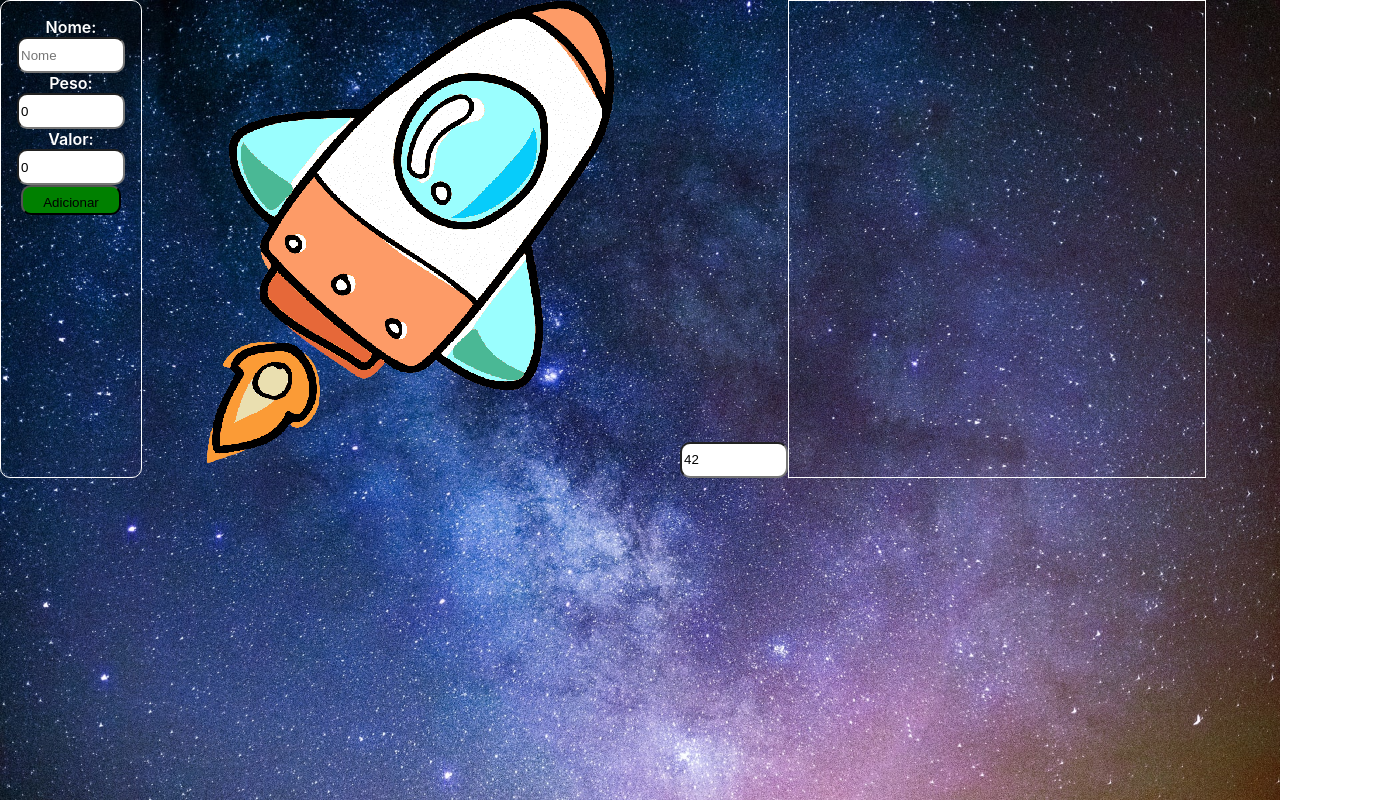
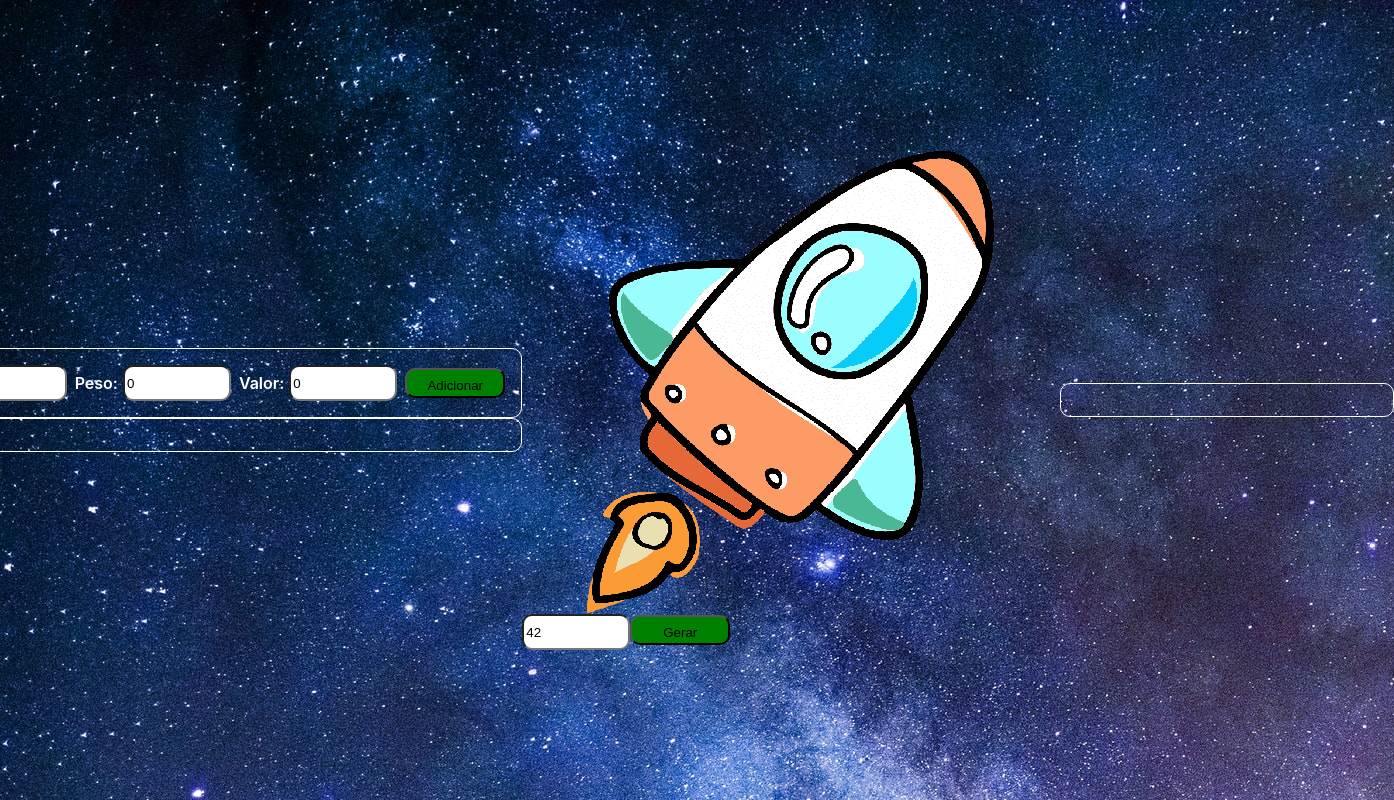
Before and after one commit to projeto-de-algoritmos/Greed_MochileiroDasGalaxias, a React (Create React App) app: page / in a window 1280 px wide. Shown: the whole page, 1394 px wide, since content can reach past the window. Built offline with nearby package versions, Linux system fonts and the light colour scheme.

Commit message:
Add result

```diff
--- a/src/App.js
+++ b/src/App.js
@@ -8,18 +8,33 @@ import * as S from './styles';
 function App() {
 
   const [items, setItems] = useState([]);
+  const [result, setResult] = useState([]);
+  const [maxWeight, setMaxWeight] = useState(42);
 
   const addItem = (item) => {
     setItems([...items, item])
   }
 
+  const generateResult = () => {
+    setResult(items);
+  }
+
   return (
     <S.Wrapper>
-      <ObjectForm addItem={addItem} />
-      <SpaceCraft />
-      <S.ItemsContainer>
-        {items.map((item) => <Item item={item} key={item.id} />)}
-      </S.ItemsContainer>
+      <div>
+        <ObjectForm addItem={addItem} />
+        <S.ItemsContainer>
+          {items.map((item) => <Item item={item} key={item.id} />)}
+        </S.ItemsContainer>
+      </div>
+      <div>
+        <SpaceCraft />
+        <S.Input type="number" value={maxWeight} onChange={(e) => setMaxWeight(parseInt(e.target.value))}/>
+        <S.Button onClick={() => generateResult()}>Gerar</S.Button>
+      </div>
+      <S.ResultContainer>
+        {result.map((item) => <Item item={item} key={item.id} />)}
+      </S.ResultContainer>
     </S.Wrapper>
   );
 }
--- a/src/components/ObjectForm/styles.js
+++ b/src/components/ObjectForm/styles.js
@@ -2,7 +2,6 @@ import styled from "styled-components";
 
 export const Wrapper = styled.div`
   display: flex;
-  flex-direction: column;
   border: 1px solid;
   border-color: white;
   padding: 16px;
@@ -14,6 +13,7 @@ export const Input = styled.input`
   border-radius: 10px;
   width: 100px;
   height: 30px;
+  margin-right: 8px;
 `
 export const Button = styled.button`
   background-color: green;
@@ -27,4 +27,5 @@ export const Button = styled.button`
 export const Label = styled.label`
   color: white;
   font-weight: 600;
+  margin-right: 5px;
 `
--- a/src/components/SpaceCraft/index.js
+++ b/src/components/SpaceCraft/index.js
@@ -8,7 +8,6 @@ const SpaceCraft = () => {
   return(
     <S.Wrapper>
       <S.Image src={SpaceCraftImage}/>
-      <S.Input type="number" value={42} onChange={() => {}}/>
     </S.Wrapper>
   )
 }
--- a/src/components/SpaceCraft/styles.js
+++ b/src/components/SpaceCraft/styles.js
@@ -1,11 +1,9 @@
 import styled from "styled-components";
 
-export const Wrapper = styled.div``
+export const Wrapper = styled.div`
+  display: flex;
+  flex-direction: column;
+  align-items: center;
+`
 
 export const Image = styled.img``
-
-export const Input = styled.input`
-  border-radius: 10px;
-  width: 100px;
-  height: 30px;
-`
--- a/src/index.css
+++ b/src/index.css
@@ -1,7 +1,7 @@
 body {
   margin: 0;
   background-image: url(./assets/background.jpg);
-  background-size: cover;
+  background-size: auto;
   font-family: -apple-system, BlinkMacSystemFont, 'Segoe UI', 'Roboto', 'Oxygen',
     'Ubuntu', 'Cantarell', 'Fira Sans', 'Droid Sans', 'Helvetica Neue',
     sans-serif;
--- a/src/styles.js
+++ b/src/styles.js
@@ -2,15 +2,45 @@ import styled from 'styled-components';
 
 export const Wrapper = styled.div`
   display: flex;
+  align-items: center;
+  justify-content: center;
+  width: 100vw;
+  height: 100vh;
 `;
 
 export const ItemsContainer = styled.div`
   display: flex;
   flex-direction: column;
-  width: 30%;
   border: 1px solid;
   border-color: white;
+  border-radius: 10px;
   padding: 16px;
   overflow: auto;
   max-height: 500px;
 `;
+
+export const Input = styled.input`
+  border-radius: 10px;
+  width: 100px;
+  height: 30px;
+`
+export const Button = styled.button`
+  background-color: green;
+  border-radius: 10px;
+  padding: 8px;
+  cursor: pointer;
+  width: 100px;
+  height: 30px;
+`
+
+export const ResultContainer = styled.div`
+  display: flex;
+  flex-direction: column;
+  border: 1px solid;
+  border-color: white;
+  border-radius: 10px;
+  padding: 16px;
+  overflow: auto;
+  max-height: 500px;
+  min-width: 300px;
+`;
```
